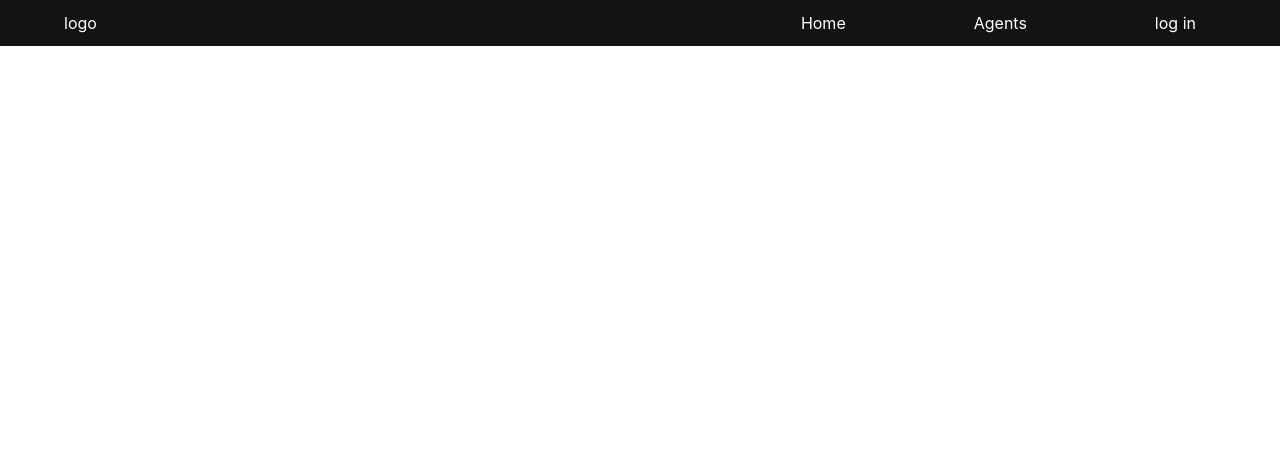
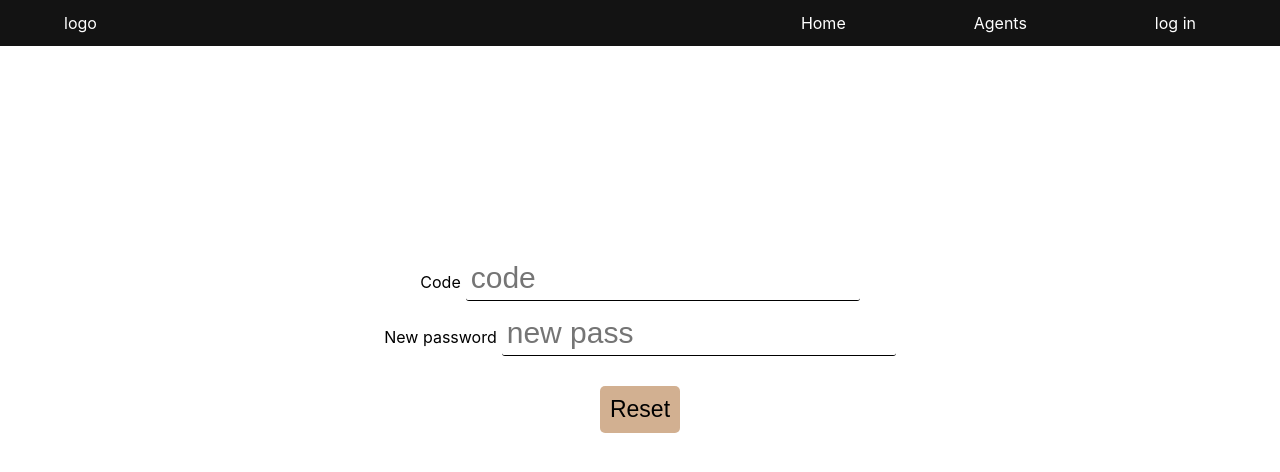
Before and after one commit to MP-Project-Dorrah/client, a React (Create React App) app: page /resetPassword in a window 1280 px wide. Shown: the top 472 px of the page. Built offline with nearby package versions, Linux system fonts and the light colour scheme.

Commit message:
reset pass component

```diff
--- a/src/App.js
+++ b/src/App.js
@@ -4,6 +4,7 @@ import { Route, Routes } from "react-router-dom";
 import Signup from "./components/signup/signup";
 import Login from "./components/logIn/login";
 import Forget from "./components/forget/forget";
+import Reset from "./components/resetpass/reset";
 
 function App() {
   return (
@@ -13,6 +14,8 @@ function App() {
         <Route exact path="/log" element={<Signup />} />
         <Route exact path="/logIn" element={<Login />} />
         <Route exact path="/forgetPassword" element={<Forget />} />
+        <Route exact path="/resetPassword" element={<Reset />} />
+
         {/* <Route path="*" element={<Notfound />} /> */}
       </Routes>
     </div>
--- /dev/null
+++ b/src/components/resetpass/reset.js
@@ -0,0 +1,74 @@
+import { useNavigate } from "react-router-dom";
+import React, { useState } from "react";
+import axios from "axios";
+import "./style.css";
+import Stack from "@mui/material/Stack";
+import CircularProgress from "@mui/material/CircularProgress";
+
+const Reset = () => {
+  let navigate = useNavigate();
+  const [code, setCode] = useState("");
+  const [newPass, setNewPass] = useState("");
+  const [message, setMessage] = useState("");
+  const [isPassReset, seIsPassReset] = useState(false);
+
+  const restPass = async () => {
+    setMessage(
+      <Stack sx={{ color: "grey.500" }} spacing={2} direction="row">
+        <CircularProgress color="inherit" />
+      </Stack>
+    ); //Progress indicators
+    const result = await axios.put(
+      `${process.env.REACT_APP_BASE_URL}/user/resetPassword`,
+      { resetLink: code, newPassword: newPass }
+    );
+    if (result.status === 200) {
+      setMessage("Your password has been successfully updated");
+      seIsPassReset(true);
+    } else {
+      setMessage(result.data);
+    }
+  };
+
+  const navLogIn = () => {
+    navigate("/logIn");
+  };
+
+  return (
+    <div className="forgett">
+      <p className="prr"></p>
+      Code
+      <input
+        className="resetInput"
+        type="text"
+        placeholder="code"
+        onChange={(e) => {
+          setCode(e.target.value);
+        }}
+      />
+      <br />
+      New password
+      <input
+        className="resetInput"
+        type="password"
+        placeholder="new pass"
+        onChange={(e) => {
+          setNewPass(e.target.value);
+        }}
+      />
+      <br />
+      <button className="resetBtn" onClick={restPass}>
+        Reset
+      </button>
+      <br />
+      {message}
+      {isPassReset && (
+        <>
+          <button onClick={navLogIn}> back to log in page </button>
+        </>
+      )}
+    </div>
+  );
+};
+
+export default Reset;
--- /dev/null
+++ b/src/components/resetpass/style.css
@@ -0,0 +1,32 @@
+.resetInput {
+  border-style: none;
+  padding: 5px;
+  font-size: 30px;
+  border-radius: 3px;
+  margin-top: 10px;
+  margin-left: 5px;
+  font-family: "Dosis", sans-serif;
+  border-bottom: 0.5px solid rgb(0, 0, 0);
+  color: rgb(0, 0, 0);
+  background-color: rgba(255, 255, 255, 0.397);
+  width: 30%;
+}
+
+.prr {
+  margin-top: 200px;
+}
+.resetBtn {
+  margin-top: 30px;
+  border-style: none;
+  background-color: rgba(192, 146, 102, 0.719);
+  color: rgb(0, 0, 0);
+  padding: 10px;
+  font-size: 23px;
+  border-radius: 5px;
+  margin-bottom: 10px;
+  transition: 0.5s ease;
+}
+
+.resetBtn:hover {
+  transform: scale(1.25) perspective(1px);
+}
```
